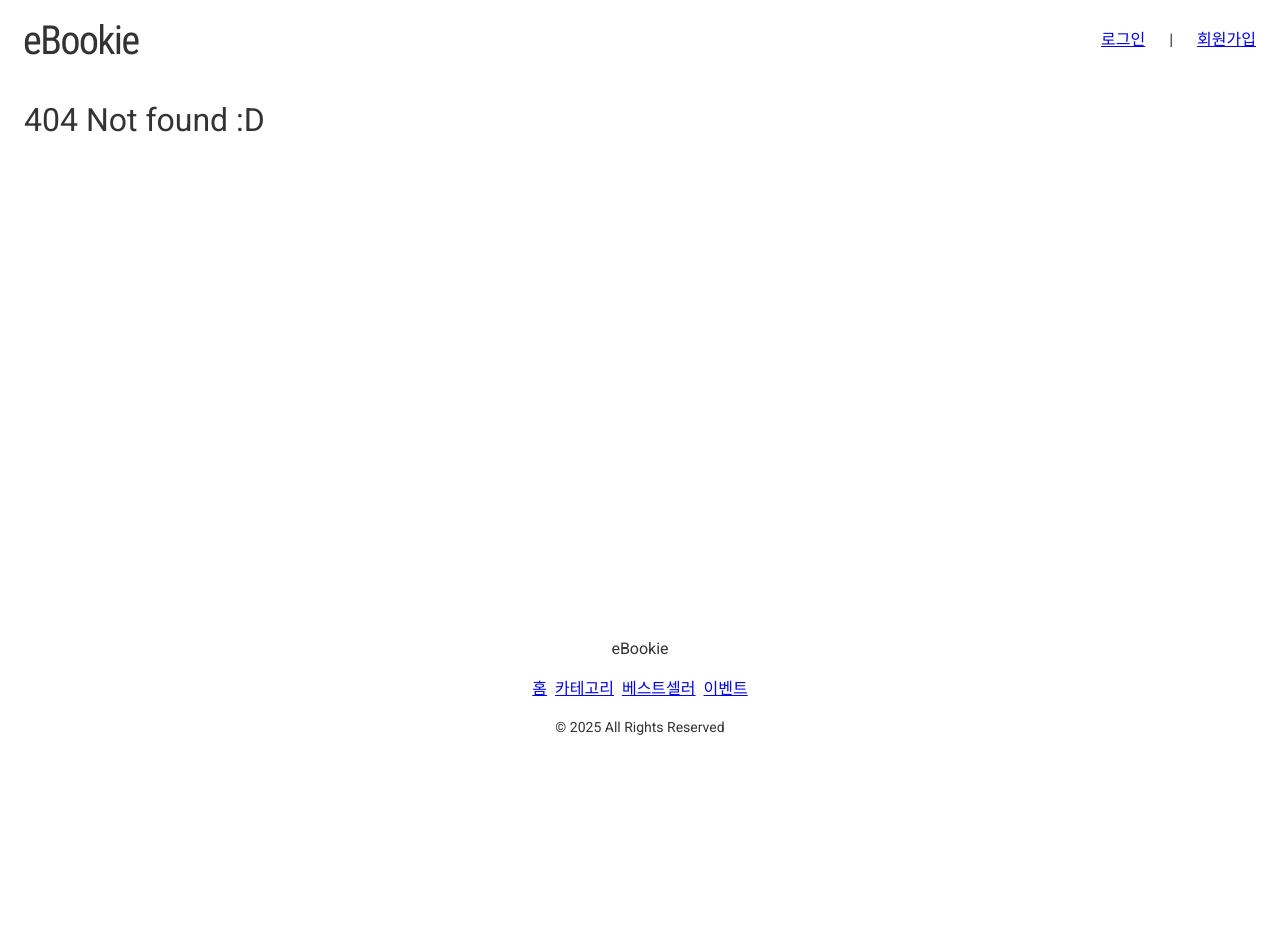
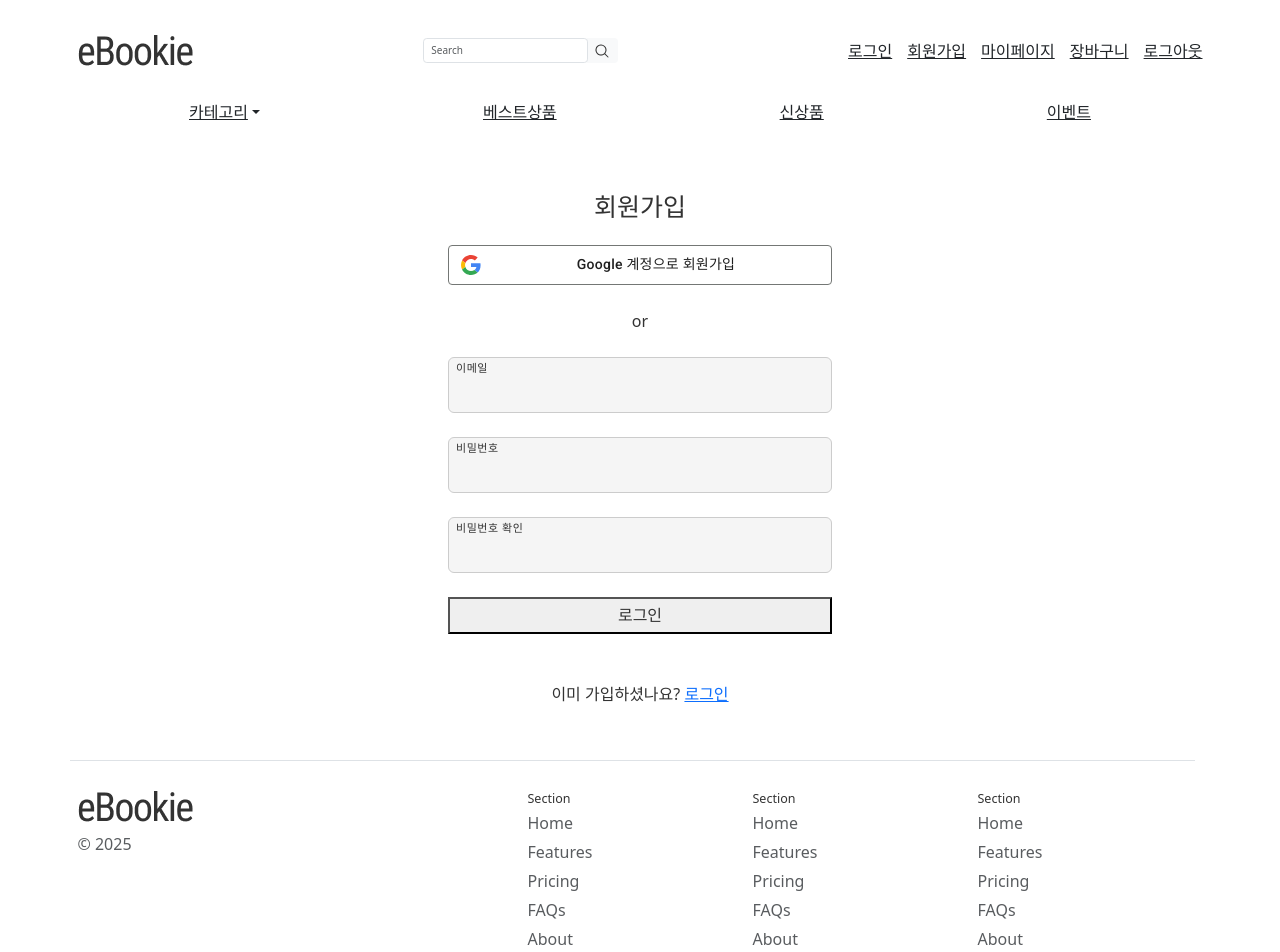
Before and after one commit to taewookim02/ebookie, a Vue app in the folder frontend/: page /register in a window 1280 px wide. Before the commit this address had no page. Shown: the top 952 px of the page. Before the commit the page ends 800 px from the top, so only its background shows below. Built offline with nearby package versions, Linux system fonts and the light colour scheme.

Commit message:
feat: routerPush on login success

```diff
--- a/frontend/package.json
+++ b/frontend/package.json
@@ -11,6 +11,7 @@
   "dependencies": {
     "@phosphor-icons/vue": "^2.2.1",
     "axios": "^1.7.9",
+    "bootstrap": "^5.3.3",
     "vue": "^3.5.12",
     "vue-router": "^4.4.5"
   },
--- a/frontend/src/App.vue
+++ b/frontend/src/App.vue
@@ -6,15 +6,14 @@ const route = useRoute();
 </script>
 
 <template>
+  <div class="container">
       <Nav v-if="!route.meta.hideNavFooter" />
-
       <main class="main" v-if="!route.meta.noMainWrapper">
         <router-view />
       </main>
-
       <router-view v-else />
-
       <Footer v-if="!route.meta.hideNavFooter" />
+  </div>
 </template>
 
 
--- a/frontend/src/assets/base.css
+++ b/frontend/src/assets/base.css
@@ -1,4 +1,6 @@
 @import url('https://fonts.googleapis.com/css2?family=Roboto:ital,wght@0,100;0,300;0,400;0,500;0,700;0,900;1,100;1,300;1,400;1,500;1,700;1,900&display=swap');
+
+
 
 *,
 *::before,
--- a/frontend/src/components/sections/ExampleSection.vue
+++ b/frontend/src/components/sections/ExampleSection.vue
@@ -3,14 +3,14 @@
     <div class="example__item">
       <img src="@/assets/example.svg" alt="example img" class="example__item--img">
       <div class="example__item--text">
-        <h3>Write</h3>
+        <h3>Lorem, ipsum.</h3>
         <p>Lorem ipsum dolor, sit amet consectetur adipisicing elit. Velit natus expedita labore tempora eos, totam
           magnam alias quos quo! Provident distinctio consectetur hic non asperiores molestias est magnam! Et, id?</p>
       </div>
     </div>
     <div class="example__item">
       <div class="example__item--text">
-        <h3>Save</h3>
+        <h3>Lorem, ipsum.</h3>
         <p>Lorem ipsum dolor sit amet consectetur adipisicing elit. Dignissimos odit aliquam minima temporibus corporis
           nemo quaerat animi tempore. Ex alias minus eaque dolorem fugit nesciunt recusandae qui consequatur, nam
           debitis.</p>
@@ -20,7 +20,7 @@
     <div class="example__item">
       <img src="@/assets/example.svg" alt="example img" class="example__item--img">
       <div class="example__item--text">
-        <h3>Download</h3>
+        <h3>Lorem, ipsum.</h3>
         <p>Lorem ipsum dolor sit amet, consectetur adipisicing elit. Sapiente, magni eius odio error temporibus eaque!
           Beatae enim similique ad vero libero id nobis quis. Possimus nisi consectetur nemo dolore ex?</p>
       </div>
--- a/frontend/src/components/sections/FeatureSection.vue
+++ b/frontend/src/components/sections/FeatureSection.vue
@@ -1,19 +1,19 @@
 <template>
   <section class="features">
-    <h2 class="features__heading">Features that we love</h2>
+    <h2 class="features__heading">Lorem ipsum dolor sit.</h2>
     <div class="features__container">
       <div class="features__item">
-        <h3>Feature 1</h3>
+        <h3>Lorem. 1</h3>
         <img src="@/assets/feature-item.png" class="features__img" alt="feature img" />
         <p>Lorem ipsum dolor sit amet consectetur adipisicing elit. Saepe, maiores?</p>
       </div>
       <div class="features__item">
-        <h3>Feature 2</h3>
+        <h3>Lorem. 2</h3>
         <img src="@/assets/feature-item.png" class="features__img" alt="feature img" />
         <p>Lorem ipsum dolor sit amet consectetur, adipisicing elit. Sapiente, ipsum?</p>
       </div>
       <div class="features__item">
-        <h3>Feature 3</h3>
+        <h3>Lorem. 3</h3>
         <img src="@/assets/feature-item.png" class="features__img" alt="feature img" />
         <p>Lorem ipsum, dolor sit amet consectetur adipisicing elit. Optio, impedit.</p>
       </div>
--- a/frontend/src/components/sections/Footer.vue
+++ b/frontend/src/components/sections/Footer.vue
@@ -1,5 +1,5 @@
 <template>
-  <footer class="footer">
+  <!-- <footer class="footer">
     <span class="footer__desc">eBookie</span>
     <div class="footer_link">
       <RouterLink to="#" class="footer__link--item">홈</RouterLink>
@@ -8,27 +8,60 @@
       <RouterLink to="#" class="footer__link--item">이벤트</RouterLink>
     </div>
     <span class="footer__info">© {{ new Date().getFullYear() }} All Rights Reserved</span>
-  </footer>
+  </footer> -->
+  <footer class="row row-cols-1 row-cols-sm-2 row-cols-md-5 py-5 my-5 border-top">
+    <div class="col mb-3">
+        <a href="/" class="d-flex align-items-center mb-3 link-body-emphasis text-decoration-none">
+            <img src="@/assets/logo.png" alt="Logo" class="logo__img">
+
+        </a>
+        <p class="text-body-secondary">© {{ new Date().getFullYear() }}</p>
+    </div>
+
+    <div class="col mb-3">
+
+    </div>
+
+    <div class="col mb-3">
+        <h5>Section</h5>
+        <ul class="nav flex-column">
+            <li class="nav-item mb-2"><a href="#" class="nav-link p-0 text-body-secondary">Home</a></li>
+            <li class="nav-item mb-2"><a href="#" class="nav-link p-0 text-body-secondary">Features</a></li>
+            <li class="nav-item mb-2"><a href="#" class="nav-link p-0 text-body-secondary">Pricing</a></li>
+            <li class="nav-item mb-2"><a href="#" class="nav-link p-0 text-body-secondary">FAQs</a></li>
+            <li class="nav-item mb-2"><a href="#" class="nav-link p-0 text-body-secondary">About</a></li>
+        </ul>
+    </div>
+
+    <div class="col mb-3">
+        <h5>Section</h5>
+        <ul class="nav flex-column">
+            <li class="nav-item mb-2"><a href="#" class="nav-link p-0 text-body-secondary">Home</a></li>
+            <li class="nav-item mb-2"><a href="#" class="nav-link p-0 text-body-secondary">Features</a></li>
+            <li class="nav-item mb-2"><a href="#" class="nav-link p-0 text-body-secondary">Pricing</a></li>
+            <li class="nav-item mb-2"><a href="#" class="nav-link p-0 text-body-secondary">FAQs</a></li>
+            <li class="nav-item mb-2"><a href="#" class="nav-link p-0 text-body-secondary">About</a></li>
+        </ul>
+    </div>
+
+    <div class="col mb-3">
+        <h5>Section</h5>
+        <ul class="nav flex-column">
+            <li class="nav-item mb-2"><a href="#" class="nav-link p-0 text-body-secondary">Home</a></li>
+            <li class="nav-item mb-2"><a href="#" class="nav-link p-0 text-body-secondary">Features</a></li>
+            <li class="nav-item mb-2"><a href="#" class="nav-link p-0 text-body-secondary">Pricing</a></li>
+            <li class="nav-item mb-2"><a href="#" class="nav-link p-0 text-body-secondary">FAQs</a></li>
+            <li class="nav-item mb-2"><a href="#" class="nav-link p-0 text-body-secondary">About</a></li>
+        </ul>
+    </div>
+</footer>
+
 </template>
 
 
 <style scoped>
-  /* FOOTER */
-  .footer {
-    padding: 6.2rem;
-    display: flex;
-    flex-direction: column;
-    align-items: center;
-    gap: 1.6rem;
-  }
-
-  .footer_link {
-    display: flex;
-    gap: 0.8rem;
-  }
-
-  .footer__info {
-    font-size: 1.4rem;
-    color: #333;
-  }
+.logo__img {
+    max-height: 3.1rem;
+    width: auto;
+}
 </style>
--- a/frontend/src/components/sections/Nav.vue
+++ b/frontend/src/components/sections/Nav.vue
@@ -1,20 +1,51 @@
 <template>
-  <nav class="nav">
-    <RouterLink to="/" class="nav__link">
-      <img src="../../assets/logo.png" alt="logo img" class="nav__logo">
-    </RouterLink>
-    <div v-if="!hideAuthLinks" class="nav__links">
-      <RouterLink to="/login">로그인</RouterLink> |
-      <RouterLink to="/signup">회원가입</RouterLink>
-    </div>
-  </nav>
+  <nav class="navbar my-5">
+        <!-- 탑 네비게이션 START -->
+        <div class="d-flex align-items-center w-100 justify-content-between">
+            <RouterLink to="/" class="d-flex">
+                <img src="@/assets/logo.png" alt="Logo" style="max-height: 31px; width: auto;">
+            </RouterLink>
+            <div class="navbar__search">
+                <SearchBar></SearchBar>
+            </div>
+            <div class="navbar__links d-flex gap-4">
+                <RouterLink to="/login" class="link-dark">로그인</RouterLink>
+                <RouterLink to="/register" class="link-dark">회원가입</RouterLink>
+                <RouterLink to="/user/edit" class="link-dark">마이페이지</RouterLink>
+                <RouterLink to="/cart" class="link-dark">장바구니</RouterLink>
+                <RouterLink to="/logout" class="link-dark">로그아웃</RouterLink>
+            </div>
+        </div>
+        <!-- 탑 네비게이션 END -->
+
+        <!-- 바텀 네비게이션 START -->
+        <div class="navbar__bottom d-flex align-items-center w-100 justify-content-between">
+            <a href="#" class="flex-grow-1 p-3 link-dark text-center dropdown-toggle" role="button" data-bs-toggle="collapse"
+            data-bs-target="#navbarToggleExternalContent" aria-controls="navbarToggleExternalContent"
+            aria-expanded="false" aria-label="Toggle navigation">카테고리</a>
+            <RouterLink to="/todo" class="flex-grow-1 link-dark p-3 text-center">베스트상품</RouterLink>
+            <RouterLink to="/todo" class="flex-grow-1 link-dark p-3 text-center">신상품</RouterLink>
+            <RouterLink to="/todo" class="flex-grow-1 link-dark p-3 text-center">이벤트</RouterLink>
+        </div>
+        <div class="collapse w-100" id="navbarToggleExternalContent" data-bs-theme="light">
+            <div class="p-4">
+                <h5 class="text-body-emphasis h4">Collapsed content</h5>
+                <span class="text-body-secondary">Toggleable via the navbar brand.</span>
+            </div>
+        </div>
+        <!-- 바텀 네비게이션 END -->
+
+    </nav>
+
 </template>
 
 <script setup>
 import { computed } from 'vue';
 import { useRoute } from 'vue-router';
+import SearchBar from '../shared/SearchBar.vue';
 const route = useRoute();
 const hideAuthLinks = computed(() => route.meta.hideAuthLinks);
+console.log(hideAuthLinks);
 </script>
 
 <style scoped>
@@ -37,4 +68,12 @@ const hideAuthLinks = computed(() => route.meta.hideAuthLinks);
   display: flex;
   gap: 2.4rem;
 }
+
+.navbar {
+        gap: 24px;
+    }
+
+    .navbar__bottom>a:hover {
+        background-color: #ddd;
+    }
 </style>
--- /dev/null
+++ b/frontend/src/components/shared/SearchBar.vue
@@ -0,0 +1,30 @@
+<template>
+    <form @submit.prevent="handleSearch" id="search-form">
+        <div class="input-group rounded">
+            <input type="search" v-model="searchQuery" class="form-control rounded" placeholder="Search" aria-label="Search"
+                aria-describedby="search-addon" />
+            <button class="input-group-text border-0" id="search-addon">
+                <svg xmlns="http://www.w3.org/2000/svg" width="16" height="16" fill="#333333" viewBox="0 0 256 256">
+                    <path
+                        d="M229.66,218.34l-50.07-50.06a88.11,88.11,0,1,0-11.31,11.31l50.06,50.07a8,8,0,0,0,11.32-11.32ZM40,112a72,72,0,1,1,72,72A72.08,72.08,0,0,1,40,112Z">
+                    </path>
+                </svg>
+            </button>
+        </div>
+    </form>
+</template>
+
+<script setup>
+import { ref } from 'vue';
+
+// state
+const searchQuery = ref("");
+
+
+// action
+const handleSearch = () => {
+    console.log("검색!:", searchQuery);
+}
+</script>
+
+<style scoped></style>
--- a/frontend/src/main.js
+++ b/frontend/src/main.js
@@ -1,9 +1,12 @@
+import "bootstrap/dist/css/bootstrap.min.css";
+import "bootstrap";
 import './assets/main.css'
 
 import { createApp } from 'vue'
 import App from './App.vue'
 import router from './router';
 
+
 const app = createApp(App);
 app.use(router);
 app.mount('#app');
--- a/frontend/src/router.js
+++ b/frontend/src/router.js
@@ -6,7 +6,7 @@ const routes = [
     // TODO: maybe the lazy loading is showing another page for a split second
     { path: '/', component: Home },
     { path: '/login', component: () => import('./views/Login.vue') },
-    { path: '/signup', component: () => import('./views/Register.vue')},
+    { path: '/register', component: () => import('./views/Register.vue')},
     { path: '/user/edit', component: () => import('./views/EditProfile.vue'), meta: { hideAuthLinks: true }},
     { path: '/:pathMatch(.*)*', component: NotFound },
 ];
--- a/frontend/src/views/Login.vue
+++ b/frontend/src/views/Login.vue
@@ -3,26 +3,32 @@ import axios from 'axios';
 import { onMounted, ref } from 'vue';
 import GoogleAuthButton from '@/components/shared/GoogleAuthButton.vue';
 import AuthInputField from '@/components/forms/AuthInputField.vue';
-
+import router from '@/router';
 const email = ref("");
 const password = ref("");
+const errMsg = ref("");
+
+
 
 const handleLogin = async (e) => {
     e.preventDefault();
 
-    const data = await axios.post("http://localhost:8080/api/auth/login", {
+    axios.post("http://localhost:8080/api/auth/login", {
         email: email.value,
         password: password.value
+    }).then(res => {
+        console.log(res);
+        // 서버에서 온 토큰 로컬스토리지 저장
+        localStorage.setItem("accessToken", res.data.accessToken);
+
+        // 보호된 페이지로 이동
+        router.push("/user/edit")
+    }).catch(err => {
+        console.log(err);
+        // 에러 메세지
+        errMsg.value = err.response.data.message;
     });
-    console.log(data);
-
-
 }
-
-onMounted(() => {
-    console.log("mounted");
-});
-// const ref:
 </script>
 
 <template>
@@ -34,6 +40,8 @@ onMounted(() => {
             <AuthInputField type="email" id="email" name="email" label="이메일" v-model="email" />
             <AuthInputField type="password" id="password" name="password" label="비밀번호" v-model="password" />
             <button type="submit" class="auth__btn">로그인</button>
+            <span class="auth__err">{{errMsg}}</span>
+
             <div class="auth__link">
                 <RouterLink to="/reset-password" class="auth__link--item">비밀번호 찾기</RouterLink>
                 <span>회원이 아니신가요?
@@ -65,9 +73,14 @@ onMounted(() => {
   align-items: center;
   gap: 2.4rem;
 }
+
 .auth__btn {
     width: 100%;
     cursor: pointer;
     padding: .8rem;
 }
+
+.auth__err {
+    color: red;
+}
 </style>
--- a/frontend/src/views/Register.vue
+++ b/frontend/src/views/Register.vue
@@ -1,17 +1,35 @@
 <script setup>
+import axios from 'axios';
 import { ref } from 'vue';
 import GoogleAuthButton from '@/components/shared/GoogleAuthButton.vue';
 import AuthInputField from '@/components/forms/AuthInputField.vue';
 
-const handleSubmit = (e) => {
-    e.preventDefault();
-    console.log("register logic");
-    console.log(email, password.value, confirmPassword.value);
-}
+
 const email = ref("");
 const password = ref("");
 const confirmPassword = ref("");
+const errMsg = ref("");
 
+const handleSubmit = (e) => {
+    e.preventDefault();
+
+    axios.post("http://localhost:8080/api/auth/register", {
+        email: email.value,
+        password: password.value,
+        confirmPassword: confirmPassword.value
+    }).then(res => {
+        console.log(res);
+        // 서버에서 온 토큰 로컬스토리지 저장
+        localStorage.setItem("accessToken", res.data.accessToken);
+
+        // 보호된 페이지로 이동
+        router.push("/user/edit")
+    }).catch(err => {
+        console.log(err);
+        // 에러 메세지
+        errMsg.value = err.response.data.message;
+    });
+}
 </script>
 
 <template>
@@ -22,8 +40,11 @@ const confirmPassword = ref("");
             <span class="auth__or">or</span>
             <AuthInputField type="email" id="email" name="email" label="이메일" v-model="email" />
             <AuthInputField type="password" id="password" name="password" label="비밀번호" v-model="password" />
-            <AuthInputField type="password" id="confirmPassword" name="confirmPassword" label="비밀번호 확인" v-model="confirmPassword" />
+            <AuthInputField type="password" id="confirmPassword" name="confirmPassword" label="비밀번호 확인"
+                v-model="confirmPassword" />
             <button type="submit" class="auth__btn">로그인</button>
+            <span class="auth__err">{{ errMsg }}</span>
+
             <div class="auth__link">
                 <span>이미 가입하셨나요?
                     <RouterLink to="/login" class="auth__link--item">로그인</RouterLink>
@@ -54,9 +75,14 @@ const confirmPassword = ref("");
     align-items: center;
     gap: 2.4rem;
 }
+
 .auth__btn {
     width: 100%;
     cursor: pointer;
     padding: .8rem;
 }
+
+.auth__err {
+    color: red;
+}
 </style>
```
Also changed, not shown: 2 other files (tests, documents, lock files or other folders). Lines whose indentation alone changed are shown as unchanged.
